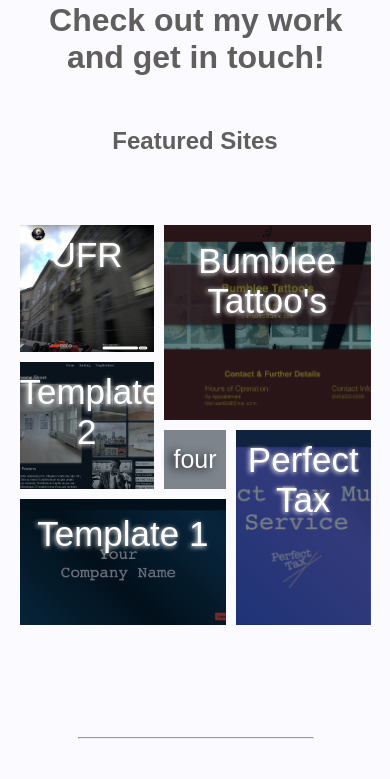
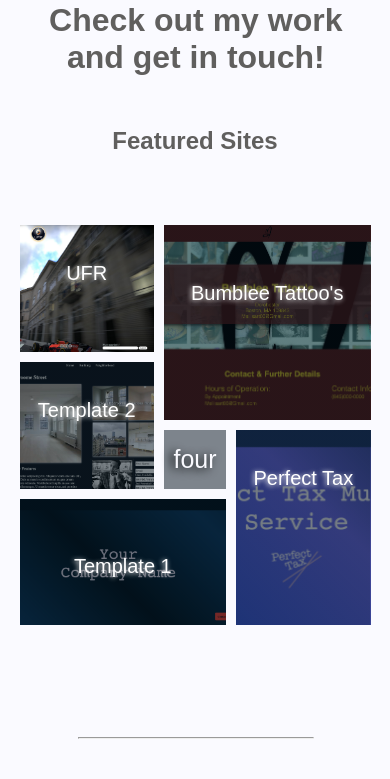
Before and after one commit to Helvin159/HelvinRymer, a PHP site: page / in a window 390 px wide. Shown: the part 1012-1791 px from the top of the page. Run offline with PHP 8.4, Linux system fonts and the light colour scheme.

Commit message:
genmobileupdate

```diff
--- a/css/style.css
+++ b/css/style.css
@@ -660,6 +660,11 @@ body {
 		display: none;
 	}
 
+	.portfolio-item a{
+		font-size: 20px;
+		padding-top: 55%;
+	}
+
 	#grid {
 		margin-left: 5%;
 		width: 90%;
```
